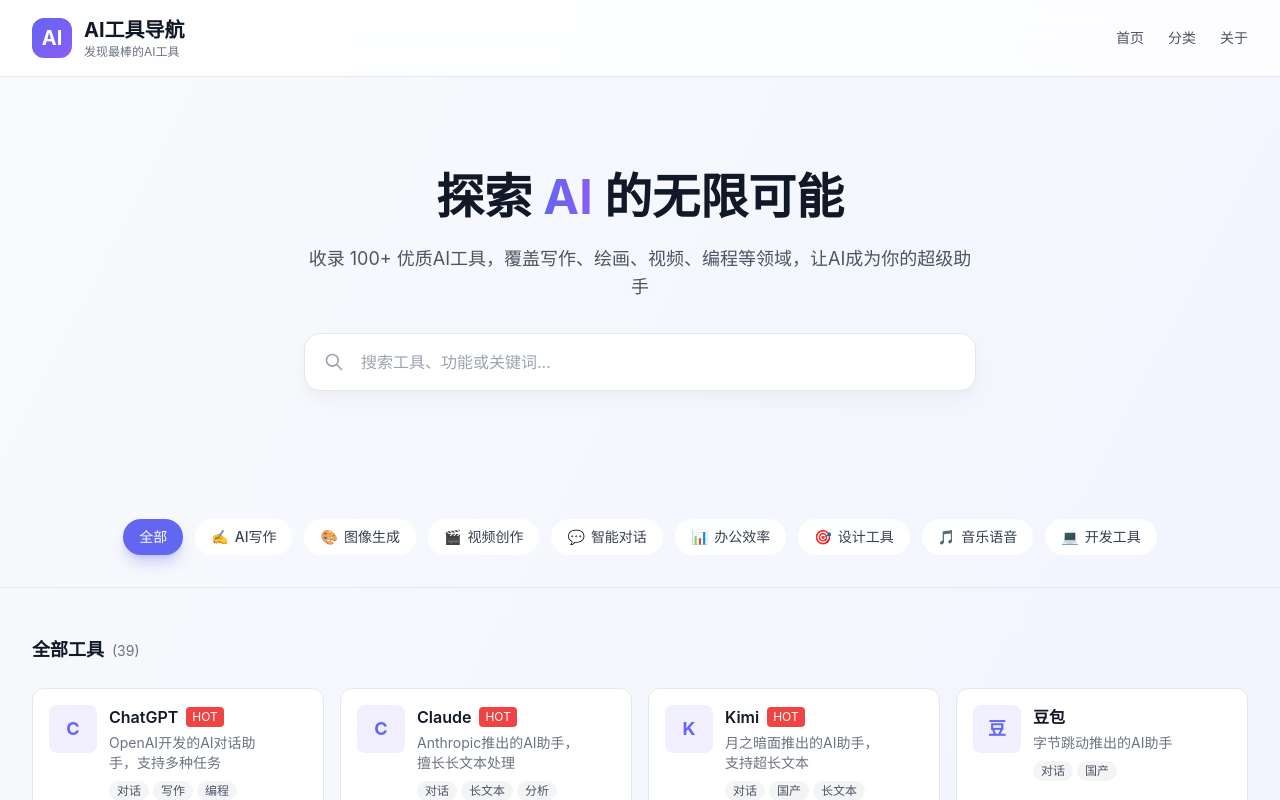
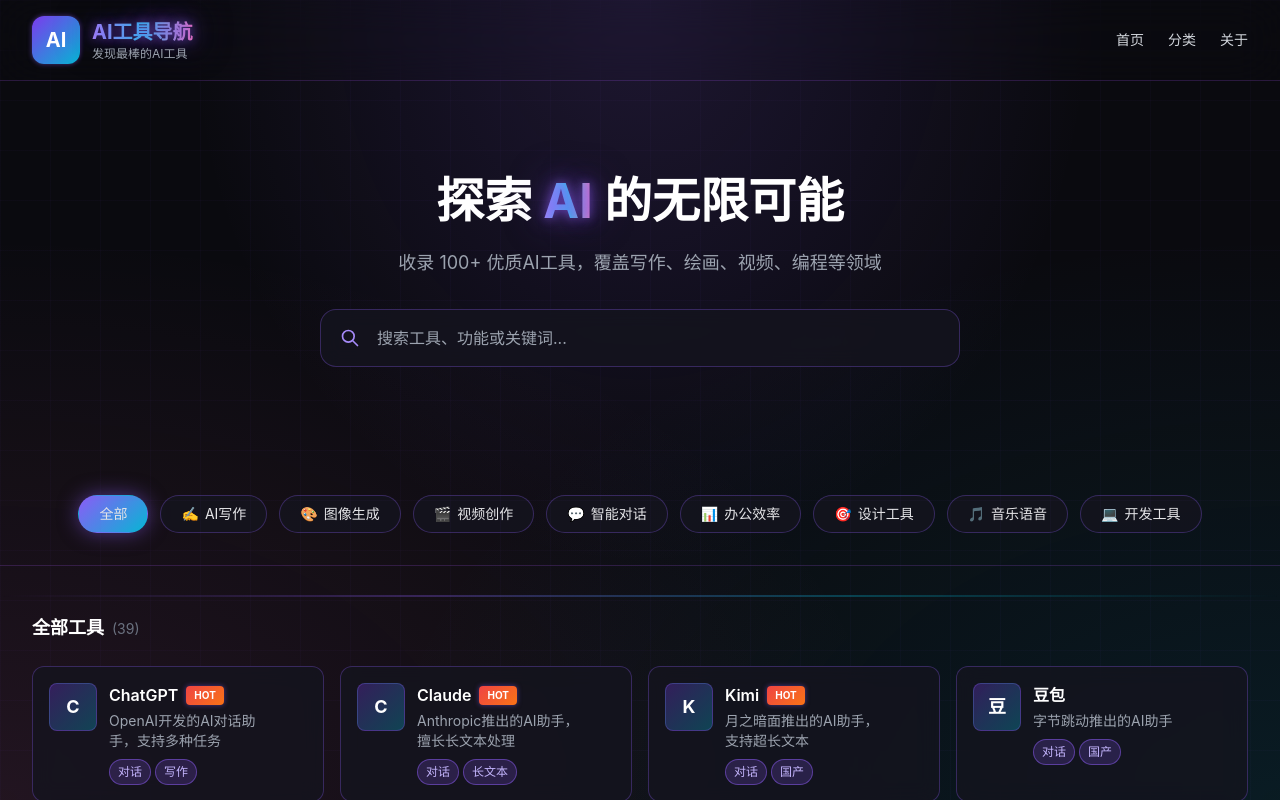
Before and after one commit to aifirst88/aigc-nav, a Next.js app: page / in a window 1280 px wide. Shown: the top 800 px of the page. Built offline with nearby package versions, Linux system fonts and the light colour scheme.

Commit message:
feat: 科技感UI美化 + 响应式布局

```diff
--- a/app/globals.css
+++ b/app/globals.css
@@ -3,19 +3,238 @@
 @tailwind utilities;
 
 :root {
-  --background: #ffffff;
-  --foreground: #171717;
+  --background: #0a0a0f;
+  --foreground: #e4e4e7;
+  --primary: #8b5cf6;
+  --primary-glow: rgba(139, 92, 246, 0.5);
+  --secondary: #06b6d4;
+  --secondary-glow: rgba(6, 182, 212, 0.5);
+  --accent: #f472b6;
+  --card-bg: rgba(20, 20, 30, 0.8);
+  --card-border: rgba(139, 92, 246, 0.3);
 }
 
-@media (prefers-color-scheme: dark) {
-  :root {
-    --background: #0a0a0a;
-    --foreground: #ededed;
-  }
+* {
+  box-sizing: border-box;
 }
 
 body {
   color: var(--foreground);
   background: var(--background);
-  font-family: -apple-system, BlinkMacSystemFont, 'Segoe UI', Roboto, sans-serif;
+  font-family: 'Inter', -apple-system, BlinkMacSystemFont, 'Segoe UI', Roboto, sans-serif;
+  min-height: 100vh;
+  background-image:
+    radial-gradient(ellipse at top, rgba(139, 92, 246, 0.15) 0%, transparent 50%),
+    radial-gradient(ellipse at bottom right, rgba(6, 182, 212, 0.1) 0%, transparent 50%),
+    radial-gradient(ellipse at bottom left, rgba(244, 114, 182, 0.1) 0%, transparent 50%);
+  background-attachment: fixed;
 }
+
+/* 自定义滚动条 */
+::-webkit-scrollbar {
+  width: 8px;
+}
+
+::-webkit-scrollbar-track {
+  background: rgba(20, 20, 30, 0.5);
+}
+
+::-webkit-scrollbar-thumb {
+  background: linear-gradient(180deg, var(--primary), var(--secondary));
+  border-radius: 4px;
+}
+
+/* 霓虹发光效果 */
+.neon-glow {
+  box-shadow:
+    0 0 5px var(--primary-glow),
+    0 0 20px var(--primary-glow),
+    0 0 40px var(--primary-glow);
+}
+
+.neon-text {
+  text-shadow:
+    0 0 10px var(--primary-glow),
+    0 0 20px var(--primary-glow),
+    0 0 40px var(--primary-glow);
+}
+
+/* 卡片悬浮效果 */
+.cyber-card {
+  background: var(--card-bg);
+  border: 1px solid var(--card-border);
+  backdrop-filter: blur(10px);
+  transition: all 0.3s ease;
+  position: relative;
+  overflow: hidden;
+}
+
+.cyber-card::before {
+  content: '';
+  position: absolute;
+  top: 0;
+  left: -100%;
+  width: 100%;
+  height: 100%;
+  background: linear-gradient(
+    90deg,
+    transparent,
+    rgba(139, 92, 246, 0.1),
+    transparent
+  );
+  transition: left 0.5s ease;
+}
+
+.cyber-card:hover::before {
+  left: 100%;
+}
+
+.cyber-card:hover {
+  border-color: var(--primary);
+  box-shadow:
+    0 0 20px var(--primary-glow),
+    inset 0 0 20px rgba(139, 92, 246, 0.05);
+  transform: translateY(-5px);
+}
+
+/* 渐变边框 */
+.gradient-border {
+  position: relative;
+  background: var(--card-bg);
+  border-radius: 16px;
+}
+
+.gradient-border::before {
+  content: '';
+  position: absolute;
+  inset: 0;
+  border-radius: 16px;
+  padding: 1px;
+  background: linear-gradient(135deg, var(--primary), var(--secondary), var(--accent));
+  -webkit-mask:
+    linear-gradient(#fff 0 0) content-box,
+    linear-gradient(#fff 0 0);
+  -webkit-mask-composite: xor;
+  mask-composite: exclude;
+}
+
+/* 脉冲动画 */
+@keyframes pulse-glow {
+  0%, 100% {
+    box-shadow: 0 0 5px var(--primary-glow);
+  }
+  50% {
+    box-shadow: 0 0 20px var(--primary-glow), 0 0 40px var(--primary-glow);
+  }
+}
+
+.pulse-glow {
+  animation: pulse-glow 2s ease-in-out infinite;
+}
+
+/* 扫描线效果 */
+@keyframes scan {
+  0% {
+    transform: translateY(-100%);
+  }
+  100% {
+    transform: translateY(100vh);
+  }
+}
+
+.scan-line {
+  position: fixed;
+  top: 0;
+  left: 0;
+  right: 0;
+  height: 2px;
+  background: linear-gradient(90deg, transparent, var(--primary), var(--secondary), transparent);
+  opacity: 0.3;
+  animation: scan 8s linear infinite;
+  pointer-events: none;
+  z-index: 9999;
+}
+
+/* 按钮样式 */
+.cyber-button {
+  background: linear-gradient(135deg, var(--primary), var(--secondary));
+  border: none;
+  padding: 10px 24px;
+  border-radius: 8px;
+  color: white;
+  font-weight: 600;
+  cursor: pointer;
+  transition: all 0.3s ease;
+  position: relative;
+  overflow: hidden;
+}
+
+.cyber-button:hover {
+  box-shadow: 0 0 20px var(--primary-glow);
+  transform: scale(1.05);
+}
+
+/* 标签样式 */
+.cyber-tag {
+  background: rgba(139, 92, 246, 0.2);
+  border: 1px solid rgba(139, 92, 246, 0.5);
+  padding: 4px 12px;
+  border-radius: 9999px;
+  font-size: 12px;
+  color: #c4b5fd;
+}
+
+/* HOT标签 */
+.hot-tag {
+  background: linear-gradient(135deg, #ef4444, #f97316);
+  color: white;
+  padding: 2px 8px;
+  border-radius: 4px;
+  font-size: 10px;
+  font-weight: bold;
+  animation: pulse-glow 1.5s ease-in-out infinite;
+}
+
+/* 搜索框样式 */
+.cyber-input {
+  background: rgba(20, 20, 30, 0.8);
+  border: 1px solid var(--card-border);
+  backdrop-filter: blur(10px);
+  transition: all 0.3s ease;
+}
+
+.cyber-input:focus {
+  border-color: var(--primary);
+  box-shadow: 0 0 20px var(--primary-glow);
+  outline: none;
+}
+
+/* 分类按钮 */
+.category-btn {
+  background: var(--card-bg);
+  border: 1px solid var(--card-border);
+  padding: 8px 20px;
+  border-radius: 9999px;
+  color: var(--foreground);
+  cursor: pointer;
+  transition: all 0.3s ease;
+}
+
+.category-btn:hover {
+  border-color: var(--primary);
+  box-shadow: 0 0 15px var(--primary-glow);
+}
+
+.category-btn.active {
+  background: linear-gradient(135deg, var(--primary), var(--secondary));
+  border-color: transparent;
+  box-shadow: 0 0 20px var(--primary-glow);
+}
+
+/* 网格背景 */
+.grid-bg {
+  background-image:
+    linear-gradient(rgba(139, 92, 246, 0.03) 1px, transparent 1px),
+    linear-gradient(90deg, rgba(139, 92, 246, 0.03) 1px, transparent 1px);
+  background-size: 50px 50px;
+}
--- a/app/page.tsx
+++ b/app/page.tsx
@@ -24,50 +24,71 @@
   const hotTools = useMemo(() => tools.filter(t => t.hot).slice(0, 6), [])
 
   return (
-    <main className="min-h-screen bg-gradient-to-br from-slate-50 to-indigo-50 dark:from-gray-900 dark:to-gray-800">
+    <main className="min-h-screen relative overflow-x-hidden">
+      {/* 扫描线效果 */}
+      <div className="scan-line" />
+
+      {/* 网格背景 */}
+      <div className="fixed inset-0 grid-bg pointer-events-none" />
+
       {/* Header */}
-      <header className="bg-white/80 dark:bg-gray-900/80 backdrop-blur-md border-b border-gray-200 dark:border-gray-800 sticky top-0 z-50">
+      <header className="sticky top-0 z-50 backdrop-blur-xl border-b border-purple-500/20">
         <div className="max-w-7xl mx-auto px-4 sm:px-6 lg:px-8 py-4">
           <div className="flex items-center justify-between">
             <div className="flex items-center gap-3">
-              <div className="w-10 h-10 bg-gradient-to-br from-primary to-secondary rounded-xl flex items-center justify-center text-white text-xl font-bold">
+              <div className="w-10 h-10 sm:w-12 sm:h-12 rounded-xl bg-gradient-to-br from-violet-600 to-cyan-500 flex items-center justify-center text-white text-lg sm:text-xl font-bold pulse-glow">
                 AI
               </div>
               <div>
-                <h1 className="text-xl font-bold text-gray-900 dark:text-white">AI工具导航</h1>
-                <p className="text-xs text-gray-500 dark:text-gray-400">发现最棒的AI工具</p>
+                <h1 className="text-lg sm:text-xl font-bold text-white">
+                  <span className="bg-gradient-to-r from-violet-400 via-cyan-400 to-pink-400 bg-clip-text text-transparent neon-text">
+                    AI工具导航
+                  </span>
+                </h1>
+                <p className="text-xs text-gray-400 hidden sm:block">发现最棒的AI工具</p>
               </div>
             </div>
-            <nav className="hidden sm:flex items-center gap-6">
-              <a href="#" className="text-sm text-gray-600 dark:text-gray-300 hover:text-primary transition-colors">首页</a>
-              <a href="#" className="text-sm text-gray-600 dark:text-gray-300 hover:text-primary transition-colors">分类</a>
-              <a href="#" className="text-sm text-gray-600 dark:text-gray-300 hover:text-primary transition-colors">关于</a>
+            <nav className="hidden md:flex items-center gap-6">
+              <a href="#" className="text-sm text-gray-300 hover:text-cyan-400 transition-colors">首页</a>
+              <a href="#" className="text-sm text-gray-300 hover:text-cyan-400 transition-colors">分类</a>
+              <a href="#" className="text-sm text-gray-300 hover:text-cyan-400 transition-colors">关于</a>
             </nav>
+            {/* 移动端菜单按钮 */}
+            <button className="md:hidden p-2 text-gray-300 hover:text-white">
+              <svg className="w-6 h-6" fill="none" stroke="currentColor" viewBox="0 0 24 24">
+                <path strokeLinecap="round" strokeLinejoin="round" strokeWidth={2} d="M4 6h16M4 12h16M4 18h16" />
+              </svg>
+            </button>
           </div>
         </div>
       </header>
 
       {/* Hero Section */}
-      <section className="relative py-16 sm:py-24">
+      <section className="relative py-12 sm:py-16 lg:py-24">
         <div className="max-w-4xl mx-auto px-4 sm:px-6 lg:px-8 text-center">
-          <h2 className="text-3xl sm:text-4xl lg:text-5xl font-bold text-gray-900 dark:text-white mb-6">
-            探索 <span className="bg-gradient-to-r from-primary to-secondary bg-clip-text text-transparent">AI</span> 的无限可能
+          <h2 className="text-2xl sm:text-4xl lg:text-5xl font-bold mb-4 sm:mb-6 leading-tight">
+            <span className="text-white">探索</span>{' '}
+            <span className="bg-gradient-to-r from-violet-400 via-cyan-400 to-pink-400 bg-clip-text text-transparent neon-text">
+              AI
+            </span>{' '}
+            <span className="text-white">的无限可能</span>
           </h2>
-          <p className="text-lg text-gray-600 dark:text-gray-300 mb-8 max-w-2xl mx-auto">
-            收录 100+ 优质AI工具，覆盖写作、绘画、视频、编程等领域，让AI成为你的超级助手
+          <p className="text-sm sm:text-lg text-gray-400 mb-6 sm:mb-8 max-w-2xl mx-auto px-4">
+            收录 100+ 优质AI工具，覆盖写作、绘画、视频、编程等领域
           </p>
 
           {/* Search Box */}
-          <div className="relative max-w-2xl mx-auto">
+          <div className="relative max-w-xl sm:max-w-2xl mx-auto px-4">
+            <div className="relative">
               <input
                 type="text"
                 value={searchQuery}
                 onChange={(e) => setSearchQuery(e.target.value)}
                 placeholder="搜索工具、功能或关键词..."
-              className="w-full px-6 py-4 pl-14 text-gray-900 dark:text-white bg-white dark:bg-gray-800 rounded-2xl border border-gray-200 dark:border-gray-700 focus:outline-none focus:ring-2 focus:ring-primary/50 focus:border-primary shadow-lg shadow-gray-200/50 dark:shadow-none"
+                className="w-full px-4 sm:px-6 py-3 sm:py-4 pl-12 sm:pl-14 text-white cyber-input rounded-2xl text-sm sm:text-base"
               />
               <svg
-              className="absolute left-5 top-1/2 -translate-y-1/2 w-5 h-5 text-gray-400"
+                className="absolute left-4 sm:left-5 top-1/2 -translate-y-1/2 w-4 sm:w-5 h-4 sm:h-5 text-violet-400"
                 fill="none"
                 stroke="currentColor"
                 viewBox="0 0 24 24"
@@ -76,19 +97,16 @@
               </svg>
             </div>
           </div>
+        </div>
       </section>
 
       {/* Category Filter */}
-      <section className="py-8 border-b border-gray-200 dark:border-gray-800">
+      <section className="py-6 sm:py-8 border-b border-purple-500/20">
         <div className="max-w-7xl mx-auto px-4 sm:px-6 lg:px-8">
-          <div className="flex flex-wrap gap-3 justify-center">
+          <div className="flex flex-wrap gap-2 sm:gap-3 justify-center">
             <button
               onClick={() => setActiveCategory('all')}
-              className={`px-4 py-2 rounded-full text-sm font-medium transition-all ${
-                activeCategory === 'all'
-                  ? 'bg-primary text-white shadow-lg shadow-primary/30'
-                  : 'bg-white dark:bg-gray-800 text-gray-700 dark:text-gray-300 hover:bg-gray-50 dark:hover:bg-gray-700'
-              }`}
+              className={`category-btn text-xs sm:text-sm ${activeCategory === 'all' ? 'active' : ''}`}
             >
               全部
             </button>
@@ -96,14 +114,10 @@
               <button
                 key={cat.id}
                 onClick={() => setActiveCategory(cat.id)}
-                className={`px-4 py-2 rounded-full text-sm font-medium transition-all flex items-center gap-1.5 ${
-                  activeCategory === cat.id
-                    ? 'bg-primary text-white shadow-lg shadow-primary/30'
-                    : 'bg-white dark:bg-gray-800 text-gray-700 dark:text-gray-300 hover:bg-gray-50 dark:hover:bg-gray-700'
-                }`}
+                className={`category-btn text-xs sm:text-sm flex items-center gap-1 sm:gap-1.5 ${activeCategory === cat.id ? 'active' : ''}`}
               >
                 <span>{cat.icon}</span>
-                <span className="hidden sm:inline">{cat.name}</span>
+                <span>{cat.name}</span>
               </button>
             ))}
           </div>
@@ -111,26 +125,27 @@
       </section>
 
       {/* Tools Grid */}
-      <section className="py-12">
+      <section className="py-8 sm:py-12">
         <div className="max-w-7xl mx-auto px-4 sm:px-6 lg:px-8">
           {/* Results Count */}
-          <div className="flex items-center justify-between mb-6">
-            <h3 className="text-lg font-semibold text-gray-900 dark:text-white">
+          <div className="flex items-center justify-between mb-4 sm:mb-6">
+            <h3 className="text-base sm:text-lg font-semibold text-white">
               {activeCategory === 'all' ? '全部工具' : categories.find(c => c.id === activeCategory)?.name}
-              <span className="ml-2 text-sm font-normal text-gray-500">({filteredTools.length})</span>
+              <span className="ml-2 text-xs sm:text-sm font-normal text-gray-500">({filteredTools.length})</span>
             </h3>
           </div>
 
-          {/* Grid */}
-          <div className="grid grid-cols-1 sm:grid-cols-2 lg:grid-cols-3 xl:grid-cols-4 gap-4">
+          {/* Grid - 响应式列数 */}
+          <div className="grid grid-cols-1 sm:grid-cols-2 lg:grid-cols-3 xl:grid-cols-4 gap-3 sm:gap-4">
             {filteredTools.map(tool => (
               <ToolCard key={tool.id} tool={tool} />
             ))}
           </div>
 
           {filteredTools.length === 0 && (
-            <div className="text-center py-16">
-              <p className="text-gray-500 dark:text-gray-400">没有找到匹配的工具</p>
+            <div className="text-center py-12 sm:py-16">
+              <div className="text-4xl sm:text-6xl mb-4">🔍</div>
+              <p className="text-gray-400 text-sm sm:text-base">没有找到匹配的工具</p>
             </div>
           )}
         </div>
@@ -138,15 +153,18 @@
 
       {/* Hot Tools Section */}
       {searchQuery === '' && activeCategory === 'all' && (
-        <section className="py-12 bg-white/50 dark:bg-gray-800/50">
-          <div className="max-w-7xl mx-auto px-4 sm:px-6 lg:px-8">
-            <h3 className="text-xl font-bold text-gray-900 dark:text-white mb-6 flex items-center gap-2">
-              <span className="text-red-500">🔥</span>
+        <section className="py-8 sm:py-12 relative">
+          <div className="absolute inset-0 bg-gradient-to-r from-violet-900/20 via-transparent to-cyan-900/20 pointer-events-none" />
+          <div className="max-w-7xl mx-auto px-4 sm:px-6 lg:px-8 relative">
+            <h3 className="text-lg sm:text-xl font-bold text-white mb-4 sm:mb-6 flex items-center gap-2">
+              <span className="text-red-500 animate-pulse">🔥</span>
+              <span className="bg-gradient-to-r from-orange-400 to-red-500 bg-clip-text text-transparent">
                 热门推荐
+              </span>
             </h3>
-            <div className="grid grid-cols-1 sm:grid-cols-2 lg:grid-cols-3 xl:grid-cols-6 gap-4">
+            <div className="grid grid-cols-2 sm:grid-cols-3 lg:grid-cols-4 xl:grid-cols-6 gap-3 sm:gap-4">
               {hotTools.map(tool => (
-                <ToolCard key={tool.id} tool={tool} />
+                <ToolCard key={tool.id} tool={tool} compact />
               ))}
             </div>
           </div>
@@ -154,11 +172,16 @@
       )}
 
       {/* Footer */}
-      <footer className="py-8 border-t border-gray-200 dark:border-gray-800">
+      <footer className="py-6 sm:py-8 border-t border-purple-500/20">
         <div className="max-w-7xl mx-auto px-4 sm:px-6 lg:px-8 text-center">
-          <p className="text-sm text-gray-500 dark:text-gray-400">
-            © 2024 AI工具导航 · 收录优质AI工具 · 让AI为你工作
+          <p className="text-xs sm:text-sm text-gray-500">
+            © 2024 <span className="text-violet-400">AI工具导航</span> · 收录优质AI工具 · 让AI为你工作
           </p>
+          <div className="mt-4 flex justify-center gap-4 text-xs text-gray-600">
+            <span>香港服务器部署</span>
+            <span>|</span>
+            <span>aitoolsyun.com</span>
+          </div>
         </div>
       </footer>
     </main>
--- a/components/ToolCard.tsx
+++ b/components/ToolCard.tsx
@@ -4,42 +4,74 @@
 
 interface ToolCardProps {
   tool: Tool
+  compact?: boolean
 }
 
-export default function ToolCard({ tool }: ToolCardProps) {
+export default function ToolCard({ tool, compact = false }: ToolCardProps) {
+  if (compact) {
+    return (
+      <a
+        href={tool.url}
+        target="_blank"
+        rel="noopener noreferrer"
+        className="group block cyber-card rounded-xl p-3 sm:p-4"
+      >
+        <div className="flex flex-col items-center text-center">
+          {/* Icon */}
+          <div className="w-10 h-10 sm:w-12 sm:h-12 rounded-lg bg-gradient-to-br from-violet-600/30 to-cyan-500/30 flex items-center justify-center text-base sm:text-lg font-bold text-white border border-violet-500/30 group-hover:border-cyan-400/50 transition-colors mb-2 sm:mb-3">
+            {tool.name.charAt(0)}
+          </div>
+
+          {/* Content */}
+          <div className="w-full">
+            <div className="flex items-center justify-center gap-1 mb-1">
+              <h4 className="font-semibold text-white text-xs sm:text-sm truncate group-hover:text-cyan-400 transition-colors">
+                {tool.name}
+              </h4>
+              {tool.hot && (
+                <span className="hot-tag">HOT</span>
+              )}
+            </div>
+            <p className="text-xs text-gray-400 line-clamp-1 hidden sm:block">
+              {tool.description}
+            </p>
+          </div>
+        </div>
+      </a>
+    )
+  }
+
   return (
     <a
       href={tool.url}
       target="_blank"
       rel="noopener noreferrer"
-      className="group block bg-white dark:bg-gray-800 rounded-xl p-4 border border-gray-200 dark:border-gray-700 hover:border-primary/50 hover:shadow-lg hover:shadow-primary/10 transition-all duration-200"
+      className="group block cyber-card rounded-xl p-3 sm:p-4"
     >
-      <div className="flex items-start gap-3">
+      <div className="flex items-start gap-2 sm:gap-3">
         {/* Icon */}
-        <div className="flex-shrink-0 w-12 h-12 bg-gradient-to-br from-primary/10 to-secondary/10 rounded-lg flex items-center justify-center text-lg font-bold text-primary">
+        <div className="flex-shrink-0 w-10 h-10 sm:w-12 sm:h-12 rounded-lg bg-gradient-to-br from-violet-600/30 to-cyan-500/30 flex items-center justify-center text-base sm:text-lg font-bold text-white border border-violet-500/30 group-hover:border-cyan-400/50 group-hover:shadow-lg group-hover:shadow-violet-500/30 transition-all">
           {tool.name.charAt(0)}
         </div>
 
         {/* Content */}
         <div className="flex-1 min-w-0">
-          <div className="flex items-center gap-2 mb-1">
-            <h4 className="font-semibold text-gray-900 dark:text-white truncate group-hover:text-primary transition-colors">
+          <div className="flex items-center gap-1.5 sm:gap-2 mb-1">
+            <h4 className="font-semibold text-white text-sm sm:text-base truncate group-hover:text-cyan-400 transition-colors">
               {tool.name}
             </h4>
             {tool.hot && (
-              <span className="flex-shrink-0 px-1.5 py-0.5 bg-red-500 text-white text-xs rounded">
-                HOT
-              </span>
+              <span className="hot-tag flex-shrink-0">HOT</span>
             )}
           </div>
-          <p className="text-sm text-gray-500 dark:text-gray-400 line-clamp-2 mb-2">
+          <p className="text-xs sm:text-sm text-gray-400 line-clamp-2 mb-1.5 sm:mb-2">
             {tool.description}
           </p>
           <div className="flex flex-wrap gap-1">
-            {tool.tags.slice(0, 3).map(tag => (
+            {tool.tags.slice(0, 2).map(tag => (
               <span
                 key={tag}
-                className="px-2 py-0.5 bg-gray-100 dark:bg-gray-700 text-gray-600 dark:text-gray-400 text-xs rounded-full"
+                className="cyber-tag text-[10px] sm:text-xs px-1.5 sm:px-2 py-0.5"
               >
                 {tag}
               </span>
@@ -48,9 +80,9 @@
         </div>
 
         {/* Arrow */}
-        <div className="flex-shrink-0 opacity-0 group-hover:opacity-100 transition-opacity">
+        <div className="flex-shrink-0 opacity-0 group-hover:opacity-100 transition-opacity hidden sm:block">
           <svg
-            className="w-5 h-5 text-primary"
+            className="w-4 sm:w-5 h-4 sm:h-5 text-cyan-400"
             fill="none"
             stroke="currentColor"
             viewBox="0 0 24 24"
```
Lines whose indentation alone changed are shown as unchanged.
